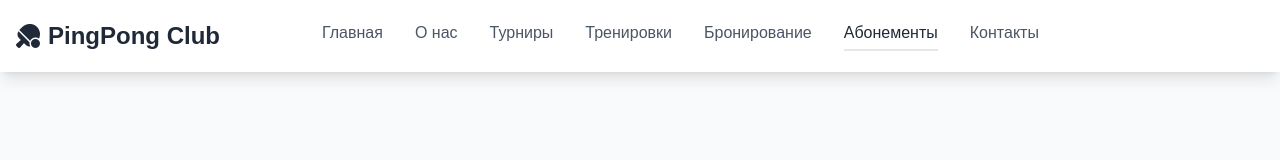
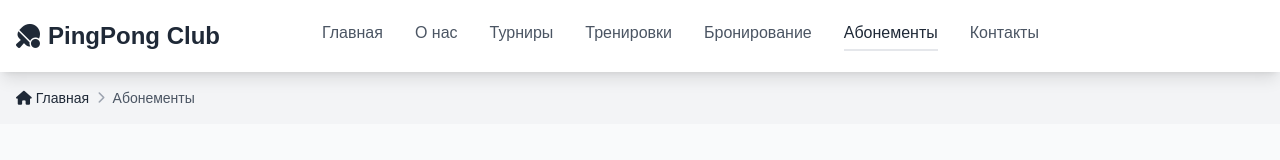
Before and after one commit to c1pex/Ping-Pong-club, a plain HTML site: page subscriptions.html in a window 1280 px wide. Drawn offline with nearby package versions, Linux system fonts and the light colour scheme.

Commit message:
added breadcrumbs for subscriptions.html

```diff
--- a/subscriptions.html
+++ b/subscriptions.html
@@ -70,7 +70,24 @@
       </div>
     </div>
   </header>
-
+<!-- Хлебные крошки -->
+  <nav class="bg-gray-100 py-4">
+    <div class="max-w-7xl mx-auto px-4">
+      <ol class="flex items-center space-x-2 text-sm">
+        <li>
+          <a href="index.html" class="text-pingpong-blue hover:text-pingpong-orange transition">
+            <i class="fas fa-home mr-1"></i>Главная
+          </a>
+        </li>
+        <li class="flex items-center">
+          <i class="fas fa-chevron-right text-gray-400 text-xs"></i>
+        </li>
+        <li class="text-gray-600">
+          <span>Абонементы</span>
+        </li>
+      </ol>
+    </div>
+  </nav>
         </div>
     </header>
 </body>
```
